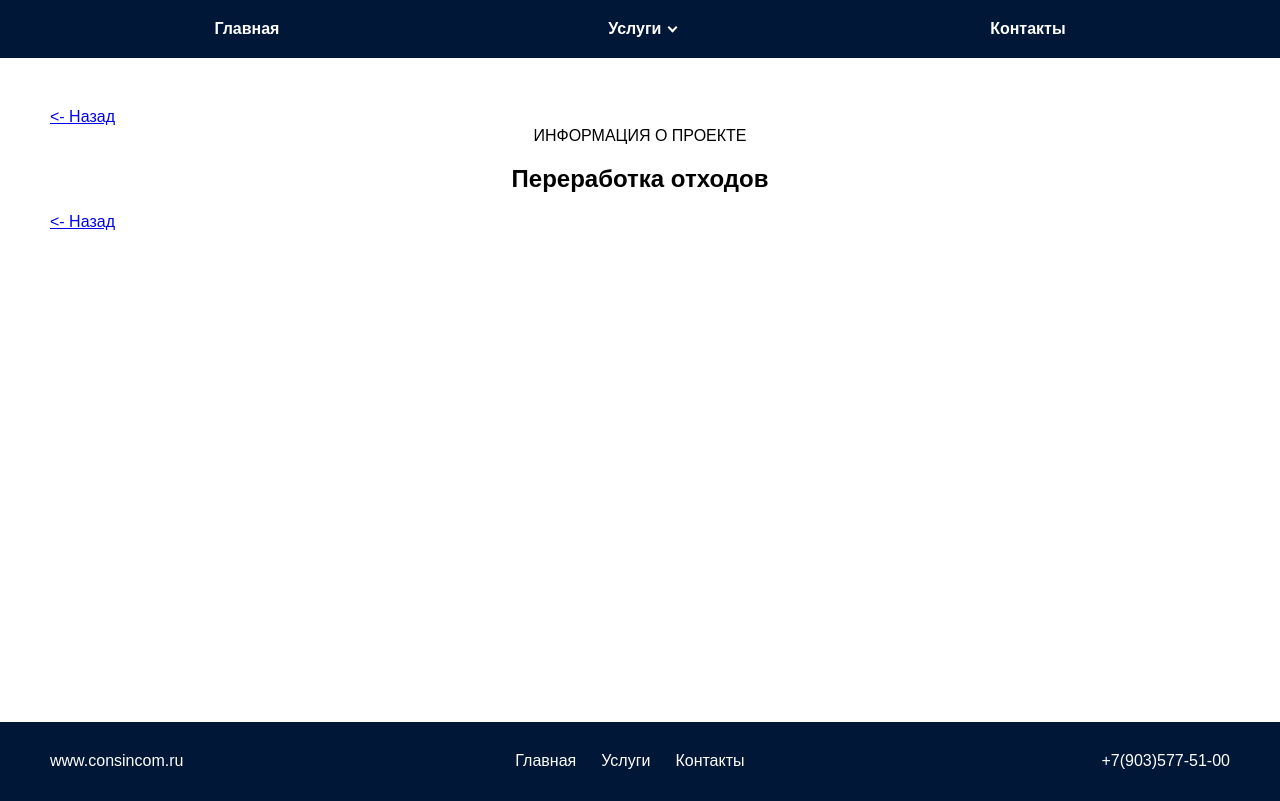
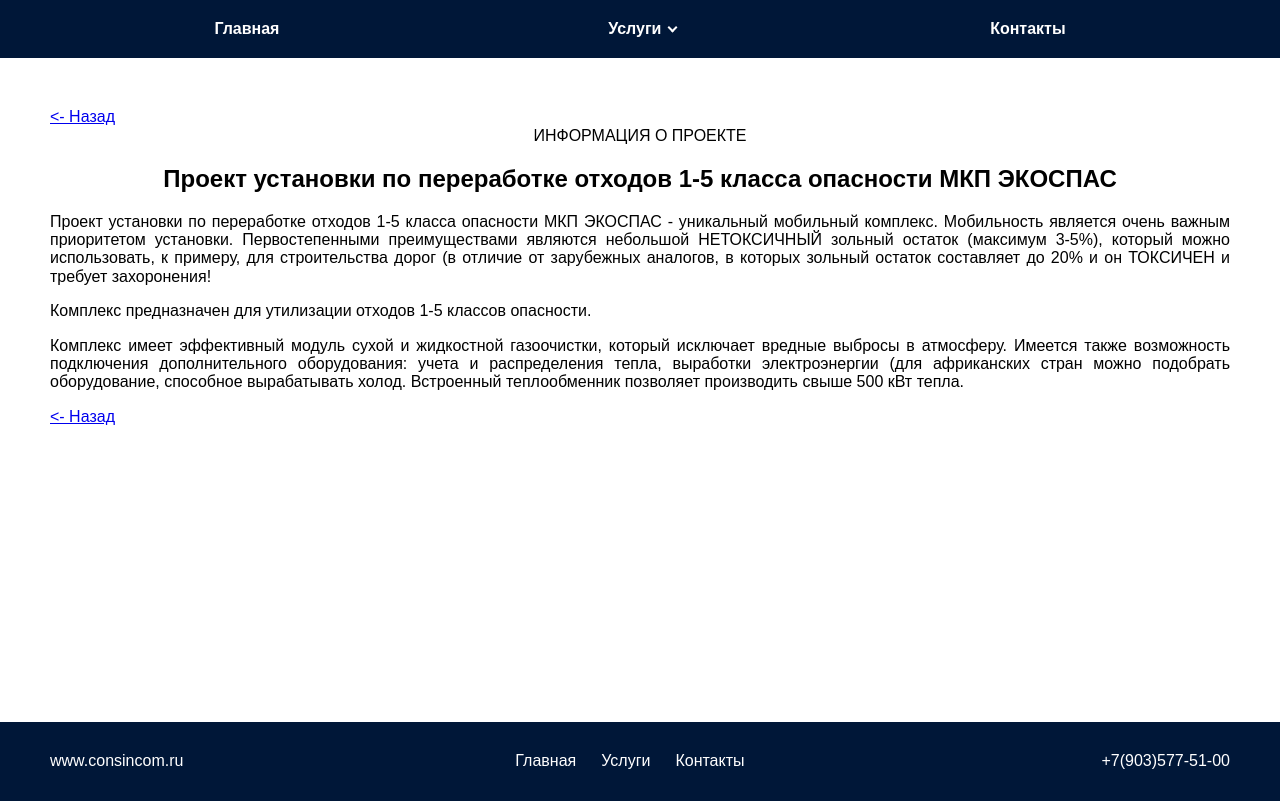
Before and after one commit to mit0787/consincom, a plain HTML site: page waste.html in a window 1280 px wide. Drawn offline with Linux system fonts and the light colour scheme.

Commit message:
проект переработки

```diff
--- a/css/style.css
+++ b/css/style.css
@@ -283,6 +283,7 @@
 .sites::after {
     content: "";
     position: absolute;
+    z-index: -500;
     top: 0;
     left: 0;
     width: 100%;
--- a/waste.html
+++ b/waste.html
@@ -32,13 +32,25 @@
     </nav>
     <section class="section leather">
         <div class="container">
-            <a class="backward" href="offers.html#juins">
-                <- Назад</a> <span>ИНФОРМАЦИЯ О ПРОЕКТЕ</span>
-                    <h2>Переработка отходов</h2>
-
-                    <p></p>
-                    <a class="backward" href="offers.html#juins">
-                        <- Назад</a> </div> </section> <footer class="footer">
+            <a class="backward" href="offers.html#juins"><- Назад</a>
+            <span>ИНФОРМАЦИЯ О ПРОЕКТЕ</span>
+            <h2>Проект установки по переработке отходов 1-5 класса опасности МКП ЭКОСПАС</h2>
+            <p>Проект установки по переработке отходов 1-5 класса опасности МКП ЭКОСПАС -
+                уникальный мобильный комплекс. Мобильность является очень важным приоритетом
+                установки. Первостепенными преимуществами являются небольшой НЕТОКСИЧНЫЙ
+                зольный остаток (максимум 3-5%), который можно использовать, к примеру, для
+                строительства дорог (в отличие от зарубежных аналогов, в которых зольный остаток
+                составляет до 20% и он ТОКСИЧЕН и требует захоронения!</p>
+            <p>Комплекс предназначен для утилизации отходов 1-5 классов опасности.</p>
+            <p>Комплекс имеет эффективный модуль сухой и жидкостной газоочистки, который
+                исключает вредные выбросы в атмосферу. Имеется также возможность подключения
+                дополнительного оборудования: учета и распределения тепла, выработки электроэнергии
+                (для африканских стран можно подобрать оборудование, способное вырабатывать
+                холод. Встроенный теплообменник позволяет производить свыше 500 кВт тепла.</p>
+            <a class="backward" href="offers.html#juins"><- Назад</a>
+        </div>
+    </section>
+    <footer class="footer">
         <div class="container">
             <div class="footer__links">
                 <a href="www.consincom.ru" class="logo footer__logo">www.consincom.ru</a>
```
Lines whose indentation alone changed are shown as unchanged.
